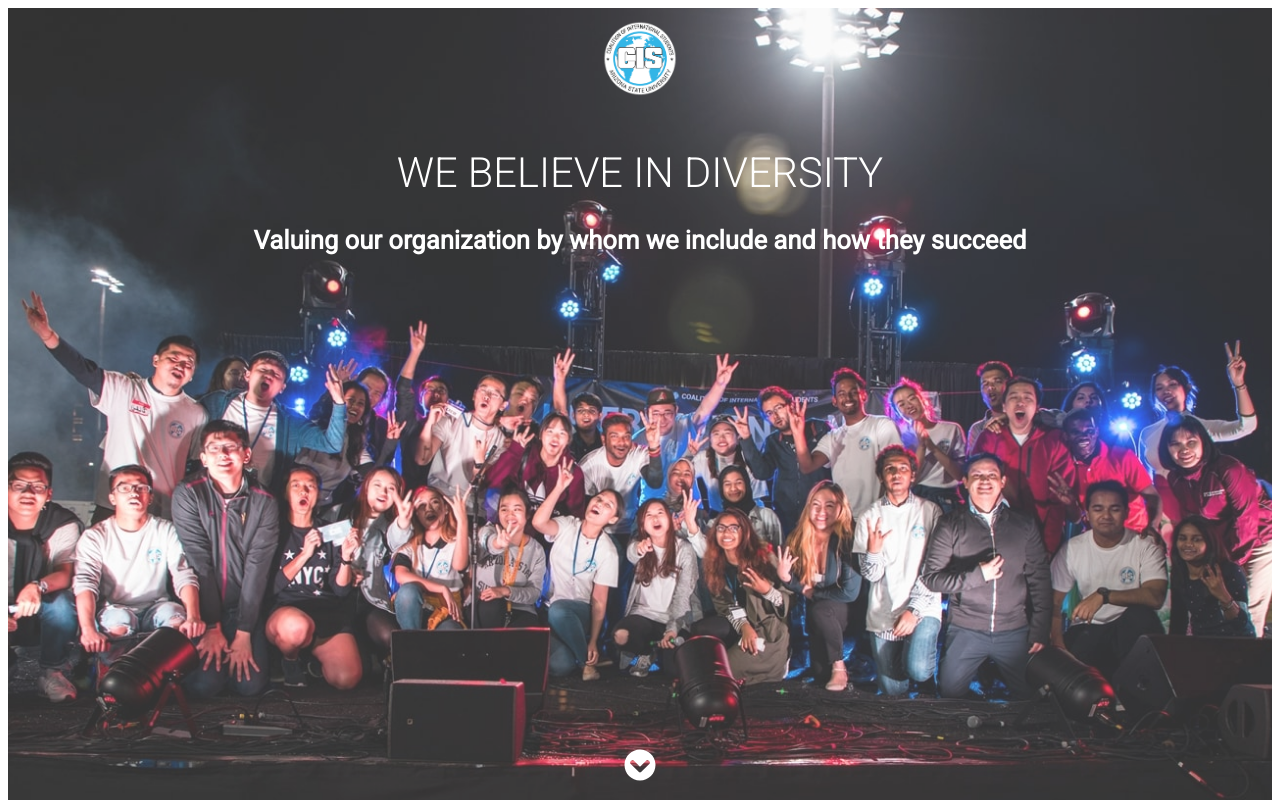
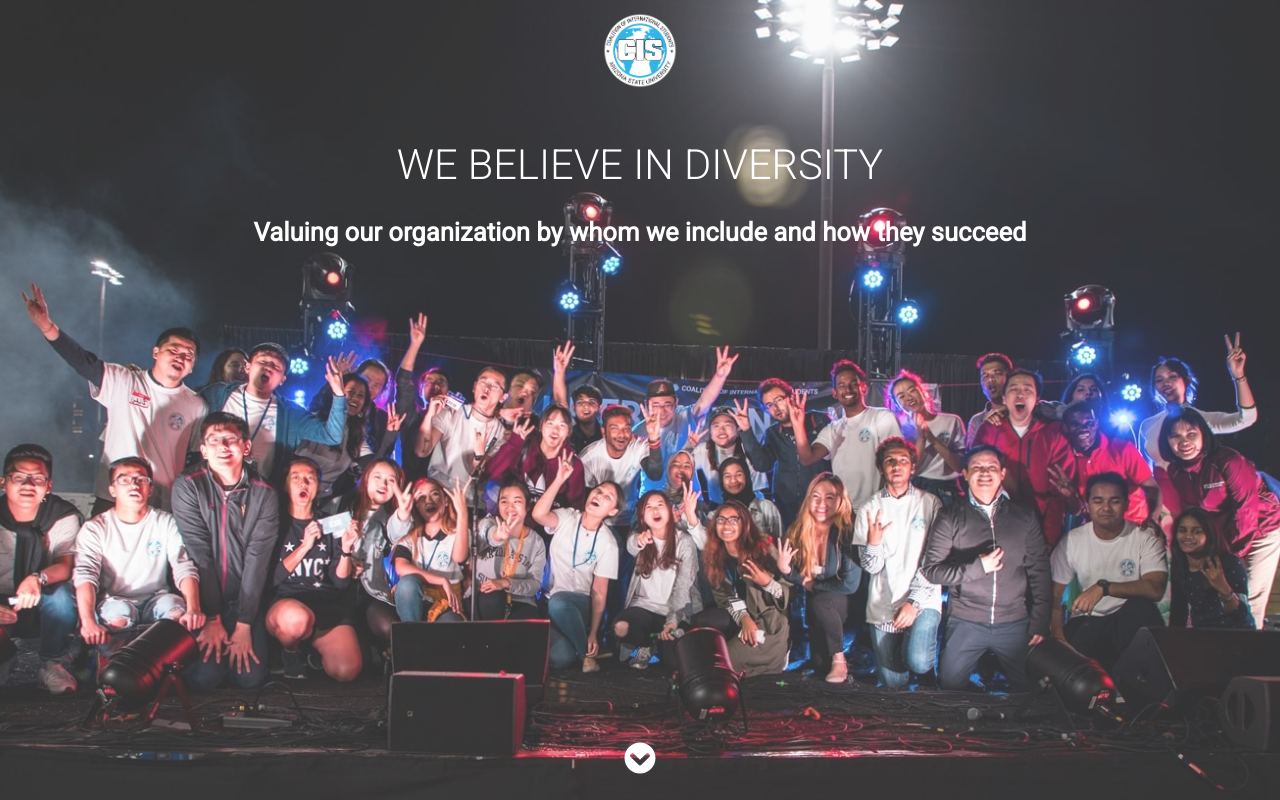
Before and after one commit to asucis/spa, a React (Create React App) app: page / in a window 1280 px wide. Shown: the top 800 px of the page. Built offline with nearby package versions, Linux system fonts and the light colour scheme.

Commit message:
(chore) Reinstate styling

```diff
--- a/src/scss/App.scss
+++ b/src/scss/App.scss
@@ -6,10 +6,10 @@
 @import "./screens/wechat";
 
 body {
-  // margin: 0;
-  // font-family: 'Roboto', sans-serif;
-  // -webkit-font-smoothing: antialiased;
-  // -moz-osx-font-smoothing: grayscale;
+  margin: 0;
+  font-family: 'Roboto', sans-serif;
+  -webkit-font-smoothing: antialiased;
+  -moz-osx-font-smoothing: grayscale;
 }
 
 button {
```
